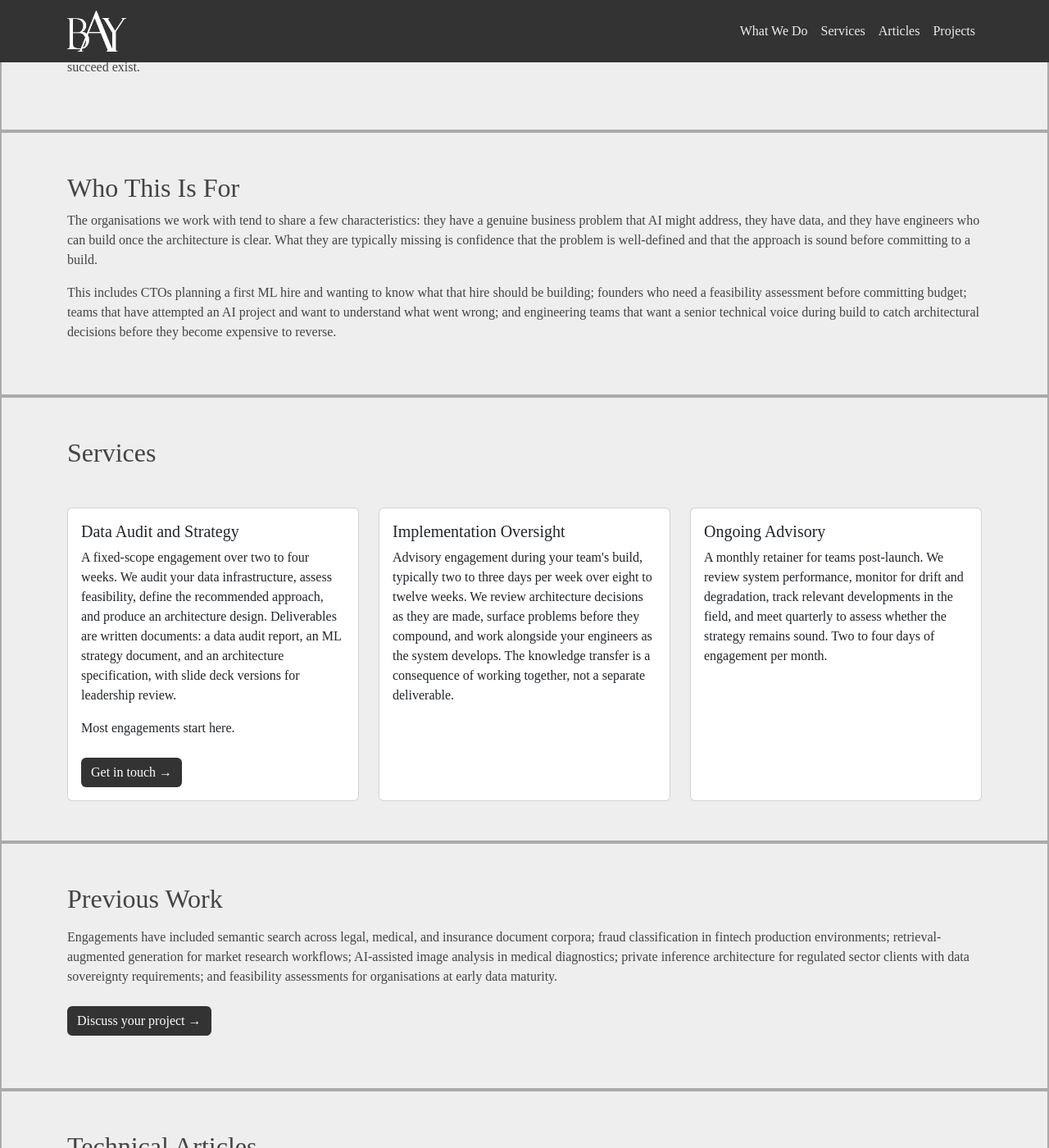
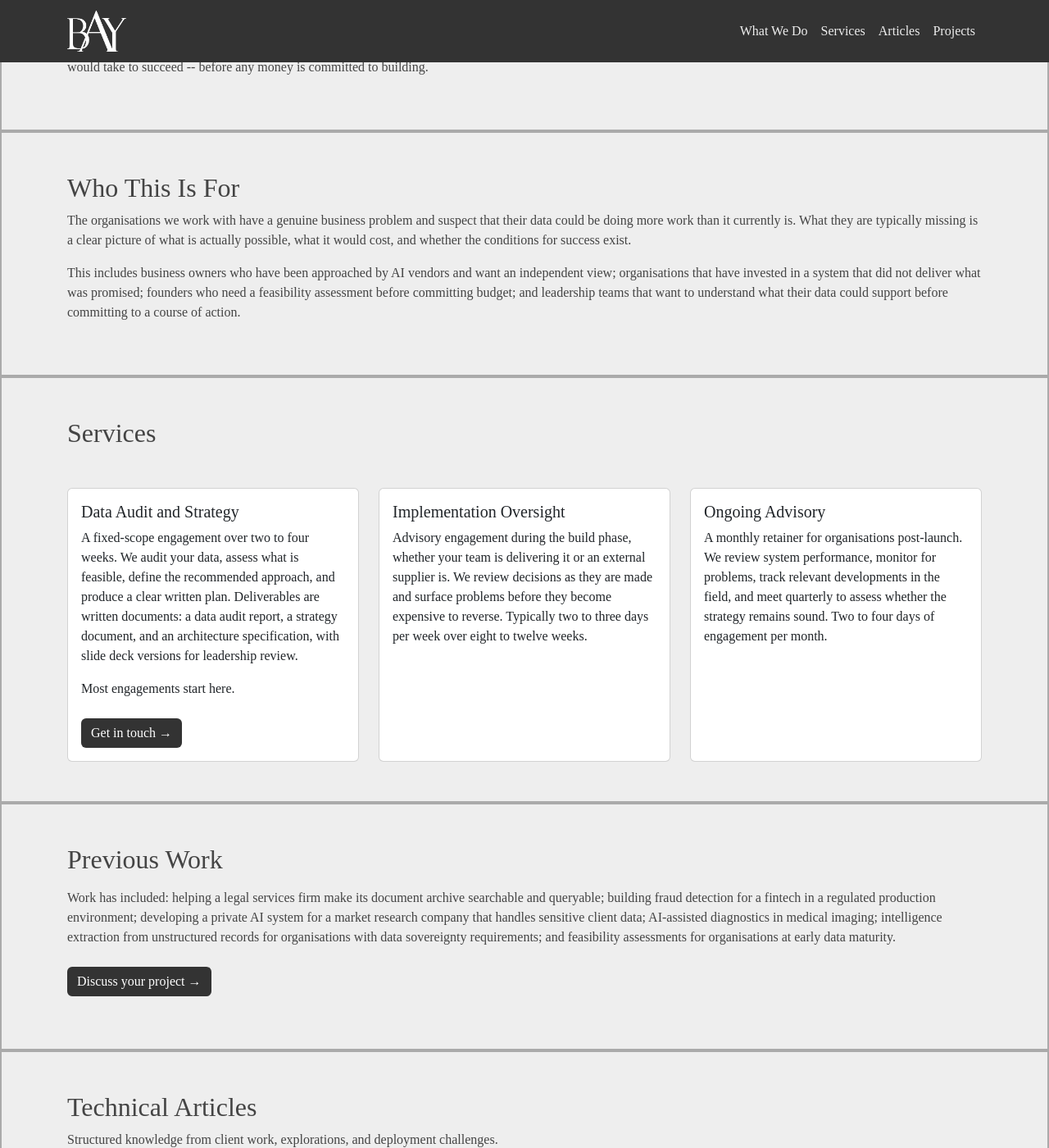
Before and after one commit to bayinfosys/bayinfosys.github.io, a Jekyll site: the page built from index.html, in a window 1280 px wide and 1400 px high, scrolled down 604 px. Shown: the whole window at 82% size. Built offline with Jekyll 4.4.1, drawn with Linux system fonts in a browser that asks for light colours; some of the changed text lies outside the part shown.

Commit message:
updated landing page for seo

```diff
--- a/index.html
+++ b/index.html
@@ -1,26 +1,26 @@
 ---
 layout: default
-description: "Bay Information Systems is an independent AI/ML engineering consultancy."
+description: "Bay Information Systems is an independent AI consultancy. We assess whether AI will work for your business, and what it will take."
 ---
 
 <header class="text-center py-5 section-dark">
   <img src="/img/BayInfoLogow.png" alt="Bay Information Systems" class="logo-banner">
-  <p class="mt-3" style="color: var(--light-bg); font-size: 1.2rem;">Independent AI/ML Engineering.</p>
+  <p class="mt-3" style="color: var(--light-bg); font-size: 1.2rem;">We tell you whether AI will work for your business, and what it will take. Before you spend anything.</p>
 </header>
 
 <section id="what-we-do" class="py-5 section-light">
   <div class="container">
     <h2>What We Do</h2>
     <p>The value of an AI project is usually determined before the first model is trained. Most projects fail at problem definition, not implementation -- a team builds something technically competent that answers the wrong question, or discovers six months in that the data does not support the goal it was meant to serve. The audit and strategy work at the start of an engagement exists to surface these problems early, when they are still cheap to resolve.</p>
-    <p class="mt-3">We work with organisations at the point where an AI investment is being considered or has stalled. The work covers data audit, feasibility assessment, strategy, and architecture -- the decisions that shape everything downstream. Your engineers build the system; we establish what the system should be and whether the conditions for it to succeed exist.</p>
+    <p class="mt-3">We work with businesses that have been told AI could help them, and want an honest assessment of whether that is true and what it would actually involve. Most organisations that invest in AI spend the money before they understand the problem. We establish what the problem actually is, whether AI is the right tool for it, and what it would take to succeed -- before any money is committed to building.</p>
   </div>
 </section>
 
 <section id="who-for" class="py-5 section-light">
   <div class="container">
     <h2>Who This Is For</h2>
-    <p>The organisations we work with tend to share a few characteristics: they have a genuine business problem that AI might address, they have data, and they have engineers who can build once the architecture is clear. What they are typically missing is confidence that the problem is well-defined and that the approach is sound before committing to a build.</p>
-    <p class="mt-3">This includes CTOs planning a first ML hire and wanting to know what that hire should be building; founders who need a feasibility assessment before committing budget; teams that have attempted an AI project and want to understand what went wrong; and engineering teams that want a senior technical voice during build to catch architectural decisions before they become expensive to reverse.</p>
+    <p>The organisations we work with have a genuine business problem and suspect that their data could be doing more work than it currently is. What they are typically missing is a clear picture of what is actually possible, what it would cost, and whether the conditions for success exist.</p>
+    <p class="mt-3">This includes business owners who have been approached by AI vendors and want an independent view; organisations that have invested in a system that did not deliver what was promised; founders who need a feasibility assessment before committing budget; and leadership teams that want to understand what their data could support before committing to a course of action.</p>
   </div>
 </section>
 
@@ -34,7 +34,7 @@ description: "Bay Information Systems is an independent AI/ML engineering consul
         <div class="card h-100">
           <div class="card-body">
             <h5 class="card-title">Data Audit and Strategy</h5>
-            <p class="card-text">A fixed-scope engagement over two to four weeks. We audit your data infrastructure, assess feasibility, define the recommended approach, and produce an architecture design. Deliverables are written documents: a data audit report, an ML strategy document, and an architecture specification, with slide deck versions for leadership review.</p>
+            <p class="card-text">A fixed-scope engagement over two to four weeks. We audit your data, assess what is feasible, define the recommended approach, and produce a clear written plan. Deliverables are written documents: a data audit report, a strategy document, and an architecture specification, with slide deck versions for leadership review.</p>
             <p class="card-text mt-2">Most engagements start here.</p>
             <a href="#contact-us" class="btn btn-custom mt-2">Get in touch &rarr;</a>
           </div>
@@ -45,7 +45,7 @@ description: "Bay Information Systems is an independent AI/ML engineering consul
         <div class="card h-100">
           <div class="card-body">
             <h5 class="card-title">Implementation Oversight</h5>
-            <p class="card-text">Advisory engagement during your team's build, typically two to three days per week over eight to twelve weeks. We review architecture decisions as they are made, surface problems before they compound, and work alongside your engineers as the system develops. The knowledge transfer is a consequence of working together, not a separate deliverable.</p>
+            <p class="card-text">Advisory engagement during the build phase, whether your team is delivering it or an external supplier is. We review decisions as they are made and surface problems before they become expensive to reverse. Typically two to three days per week over eight to twelve weeks.</p>
           </div>
         </div>
       </div>
@@ -54,7 +54,7 @@ description: "Bay Information Systems is an independent AI/ML engineering consul
         <div class="card h-100">
           <div class="card-body">
             <h5 class="card-title">Ongoing Advisory</h5>
-            <p class="card-text">A monthly retainer for teams post-launch. We review system performance, monitor for drift and degradation, track relevant developments in the field, and meet quarterly to assess whether the strategy remains sound. Two to four days of engagement per month.</p>
+            <p class="card-text">A monthly retainer for organisations post-launch. We review system performance, monitor for problems, track relevant developments in the field, and meet quarterly to assess whether the strategy remains sound. Two to four days of engagement per month.</p>
           </div>
         </div>
       </div>
@@ -66,14 +66,13 @@ description: "Bay Information Systems is an independent AI/ML engineering consul
 <section id="ai-services" class="py-5 section-light">
   <div class="container">
     <h2>Previous Work</h2>
-    <p class="mt-3">Engagements have included semantic search across legal, medical, and insurance document corpora; fraud classification in fintech production environments; retrieval-augmented generation for market research workflows; AI-assisted image analysis in medical diagnostics; private inference architecture for regulated sector clients with data sovereignty requirements; and feasibility assessments for organisations at early data maturity.</p>
+    <p class="mt-3">Work has included: helping a legal services firm make its document archive searchable and queryable; building fraud detection for a fintech in a regulated production environment; developing a private AI system for a market research company that handles sensitive client data; AI-assisted diagnostics in medical imaging; intelligence extraction from unstructured records for organisations with data sovereignty requirements; and feasibility assessments for organisations at early data maturity.</p>
     <p class="mt-4">
       <a href="#contact-us" class="btn btn-custom">Discuss your project &rarr;</a>
     </p>
   </div>
 </section>
 
-<!-- tech talks -->
 <section id="tech-talks" class="py-5 section-light">
   <div class="container">
     <h2>Technical Articles</h2>
@@ -94,8 +93,8 @@ description: "Bay Information Systems is an independent AI/ML engineering consul
     <div class="row mt-4 align-items-start">
       <div class="col-md-9">
         <h5>Edward Grundy</h5>
-        <p class="text-muted mb-2">Principal Machine Learning Engineer &amp; AI Consultant</p>
-        <p>Edward has a background in Computer Science, Data Visualisation and Artificial Intelligence and has spent a two decades building and deploying AI systems across academic research, regulated industry, and early-stage product development. He has worked with organisations including the Bank of England, the Office for National Statistics, and Admiral plc, as well as startups across health, adtech, and life sciences. For the past six years he has focused on the early product development phase: scoping and architecting AI systems, establishing data infrastructure, and translating ambiguous organisational needs into deliverable technical designs. Recent work spans retrieval-augmented generation, knowledge graph construction, and private cloud deployment on AWS.</p>
+        <p class="text-muted mb-2">AI Strategy &amp; Engineering Consultant</p>
+        <p>Edward works with business leaders to establish whether an AI investment is sound, what it should target, and how to structure it for success. He has spent two decades building and deploying AI systems across academic research, regulated industry, and early-stage product development, with clients including the Bank of England, the Office for National Statistics, and Admiral plc, as well as startups across health, adtech, and life sciences. Recent work spans retrieval-augmented generation, knowledge graph construction, and private cloud deployment on AWS.</p>
       </div>
     </div>
     <p class="mt-4"><a href="mailto:ed@bayis.co.uk" class="btn btn-custom">Join us &rarr;</a></p>
```
